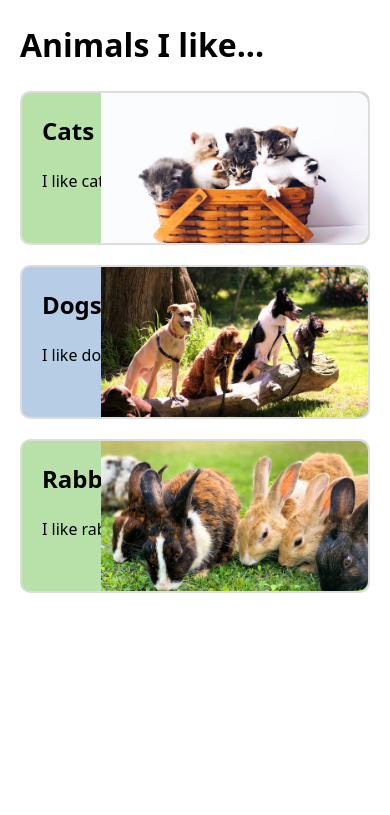
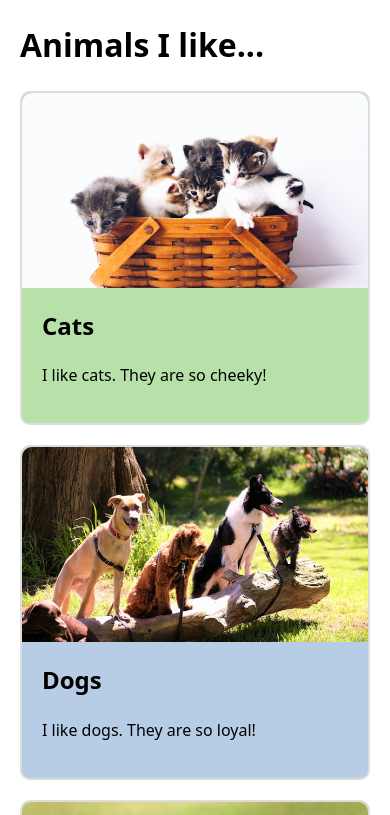
Before and after one commit to ironboy/react-rapide, a React (Vite) app: page / in a window 390 px wide. Shown: the top 815 px of the page. Built offline with nearby package versions, Linux system fonts and the light colour scheme.

Commit message:
more responsive css

```diff
--- a/src/css/index.css
+++ b/src/css/index.css
@@ -12,14 +12,19 @@ body {
   margin: 20px;
 }
 
+/* nested css, see: https: //pawelgrzybek.com/native-css-nesting-landed */
+
 section {
-  height: 110px;
   border-radius: 10px;
   background-color: #b8e1aa;
   padding: 20px;
   position: relative;
   margin-bottom: 20px;
   border: 2px solid #ddd;
+
+  @media (width >=600px) {
+    height: 110px;
+  }
 
   &:nth-child(odd) {
     background-color: #b7cce5;
@@ -32,11 +37,22 @@ section {
   img {
     aspect-ratio: 16/9;
     object-fit: cover;
-    position: absolute;
-    right: 0;
-    top: 0;
-    height: 150px;
+    border-top-left-radius: 10px;
     border-top-right-radius: 10px;
-    border-bottom-right-radius: 10px;
+    margin: -20px 0 0 -20px;
+    width: calc(100% + 40px);
+    display: block;
+    margin-bottom: 20px;
+
+    @media (width >=600px) {
+      margin: 0;
+      border-top-left-radius: 0;
+      border-bottom-right-radius: 10px;
+      position: absolute;
+      right: 0;
+      top: 0;
+      height: 150px;
+      width: initial;
+    }
   }
 }
```
